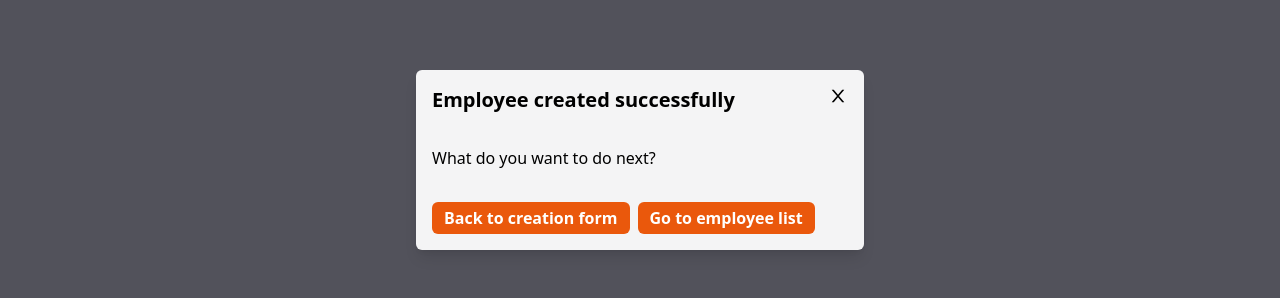
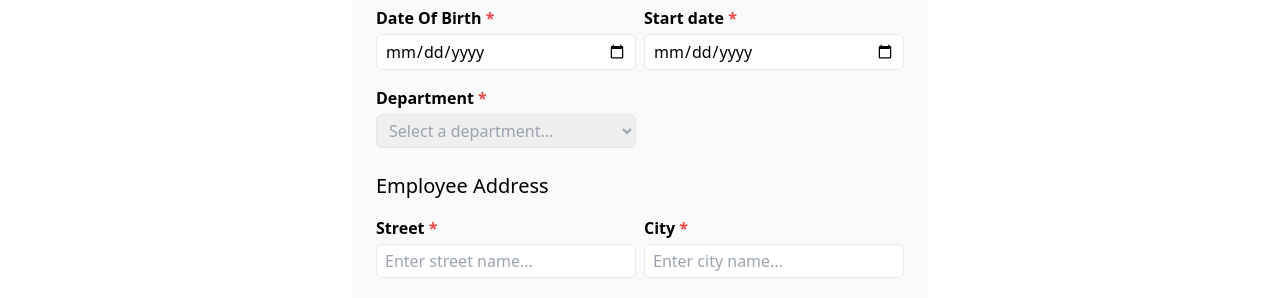
Before and after one commit to erischon/HRnet, a React (Vite) app: page /employee/create in a window 1280 px wide. Shown: the part 240-538 px from the top of the page. Built offline with nearby package versions, Linux system fonts and the light colour scheme.

Commit message:
move modal component from form to page

```diff
--- a/src/components/CreateEmployeeForm.jsx
+++ b/src/components/CreateEmployeeForm.jsx
@@ -1,24 +1,28 @@
-import { useState } from "react";
+// import { useState } from "react";
 import { useForm } from "react-hook-form";
 import { useSelector, useDispatch } from "react-redux";
-import { useNavigate } from "react-router-dom";
+// import { useNavigate } from "react-router-dom";
+
+import PropTypes from "prop-types";
 
 // import MyModal from "my-react-modal-erischon";
-import MyModal from "./test.jsx";
 
 import { states } from "../constants/states.list";
 import { departments } from "../constants/departments.list";
 import { addEmployee } from "../features/employee/employeeSlice";
 
+CreateEmployeeForm.propTypes = {
+  setModal: PropTypes.func,
+};
 /**
  * @description Create employee form component
  */
-function CreateEmployeeForm() {
-  const [isModalOpen, setIsModalOpen] = useState(true);
+function CreateEmployeeForm({ setModal }) {
+  // const [isModalOpen, setIsModalOpen] = useState(true);
   const { employeeList } = useSelector((state) => state.employee);
   const dispatch = useDispatch();
 
-  const navigate = useNavigate();
+  // const navigate = useNavigate();
 
   const form = useForm({
     defaultValues: {
@@ -42,40 +46,41 @@ function CreateEmployeeForm() {
 
     dispatch(addEmployee(data));
     form.reset();
-    setIsModalOpen(true);
+    setModal(true);
+    // setIsModalOpen(true);
   };
 
-  const modalProps = {
-    title: "Employee created successfully",
-    message: "What do you want to do next?",
-    actionA: {
-      title: "Back to creation form",
-      action: () => {
-        setIsModalOpen(false);
-      },
-    },
-    actionB: {
-      title: "Go to employee list",
-      action: () => {
-        navigate("/employee");
-      },
-    },
-    isOpen: setIsModalOpen,
-    ui: {
-      modalBackgroundContainer: "bg-zinc-600",
-      modalBackgroundContainerOpacity: "bg-opacity-100",
-      modalBackground: "bg-zinc-100",
-      modalColor: "text-black",
-      buttonABackground: "bg-orange-600",
-      buttonAColor: "text-white",
-      buttonBBackground: "bg-orange-600",
-      buttonBColor: "text-white",
-    },
-  };
+  // const modalProps = {
+  //   title: "Employee created successfully",
+  //   message: "What do you want to do next?",
+  //   actionA: {
+  //     title: "Back to creation form",
+  //     action: () => {
+  //       setIsModalOpen(false);
+  //     },
+  //   },
+  //   actionB: {
+  //     title: "Go to employee list",
+  //     action: () => {
+  //       navigate("/employee");
+  //     },
+  //   },
+  //   isOpen: setIsModalOpen,
+  //   ui: {
+  //     modalBackgroundContainer: "bg-zinc-600",
+  //     modalBackgroundContainerOpacity: "bg-opacity-100",
+  //     modalBackground: "bg-zinc-100",
+  //     modalColor: "text-black",
+  //     buttonABackground: "bg-orange-600",
+  //     buttonAColor: "text-white",
+  //     buttonBBackground: "bg-orange-600",
+  //     buttonBColor: "text-white",
+  //   },
+  // };
 
   return (
     <>
-      {isModalOpen ? <MyModal modalProps={modalProps} /> : null}
+      {/* {isModalOpen ? <MyModal modalProps={modalProps} /> : null} */}
 
       <form
         className="flex flex-col w-full sm:max-w-xl px-6 py-6 mx-auto mb-6 bg-slate-50 rounded-md"
--- a/src/pages/CreateEmployee-page.jsx
+++ b/src/pages/CreateEmployee-page.jsx
@@ -1,18 +1,56 @@
+import { useState } from "react";
+import { useNavigate } from "react-router-dom";
+
 import CreateEmployeeForm from "../components/CreateEmployeeForm";
+
+import MyModal from "my-react-modal-erischon";
+// import MyModal from "./test";
 
 /**
  * @description Page for creating an employee
  */
 function CreateEmployee() {
+  const [isModalOpen, setIsModalOpen] = useState(true);
+
+  const navigate = useNavigate();
+
+  const modalProps = {
+    title: "Employee created successfully",
+    message: "What do you want to do next?",
+    actionA: {
+      title: "Back to creation form",
+      action: () => {
+        setIsModalOpen(false);
+      },
+    },
+    actionB: {
+      title: "Go to employee list",
+      action: () => {
+        navigate("/employee");
+      },
+    },
+    isOpen: setIsModalOpen,
+    ui: {
+      modalBackgroundContainer: "bg-zinc-600",
+      modalBackgroundContainerOpacity: "bg-opacity-100",
+      modalBackground: "bg-zinc-100",
+      modalColor: "text-black",
+      buttonABackground: "bg-orange-600",
+      buttonAColor: "text-white",
+      buttonBBackground: "bg-orange-600",
+      buttonBColor: "text-white",
+    },
+  };
+
   return (
     <>
-      <div className="w-full ">
-        <h2 className="text-2xl font-semibold text-center mb-4">
-          Create Employee
-        </h2>
+      <h2 className="text-2xl font-semibold text-center mb-4">
+        Create Employee
+      </h2>
 
-        <CreateEmployeeForm />
-      </div>
+      {isModalOpen ? <MyModal modalProps={modalProps} /> : null}
+
+      <CreateEmployeeForm setModal={setIsModalOpen} />
     </>
   );
 }
```
Also changed, not shown: src/pages/_test.jsx (renamed from src/components/test.jsx).
